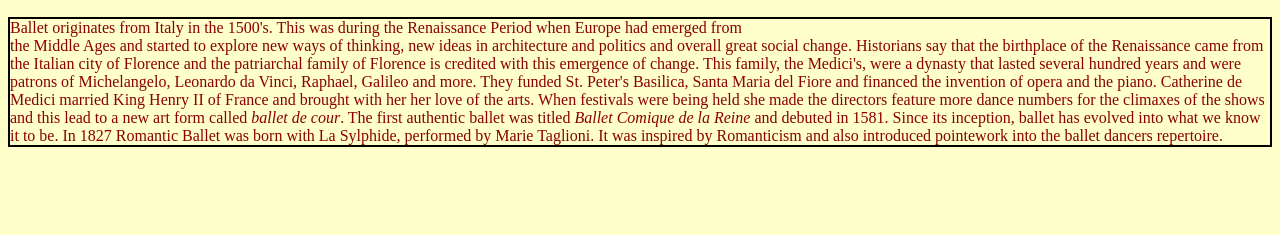
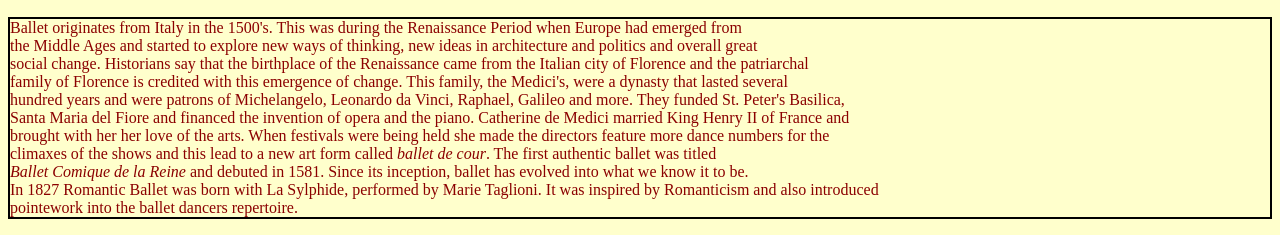
Before and after one commit to LindsayNewton/LindsayNewton.github.io, a plain HTML site: page index.html in a window 1280 px wide. Shown: the part 968-1203 px from the top of the page. Before the commit the page ends 1131 px from the top, so only its background shows below. Drawn offline with Linux system fonts and the light colour scheme.

Commit message:
Update index.html

```diff
--- a/index.html
+++ b/index.html
@@ -13,6 +13,6 @@
      <a href="Ballerinaland.html">Ballerina-land</a>
     <p><i> Ballerina-Land is inspired by two little girls whose faces light up at the mention of Ballerinas. They fully believe that tutus are everyday wear, go with every outfit and that dancing is AMAZING!</i></p>
     <img src="FaveBallerina.JPG" alt="List of Ballerina Favorites" style="width:302.4px; height:403.2px;"/>
-    <p class="cool"> Ballet originates from Italy in the 1500's. This was during the Renaissance Period when Europe had emerged from<br> the Middle Ages and started to explore new ways of thinking, new ideas in architecture and politics and overall great social change. Historians say that the birthplace of the Renaissance came from the Italian city of Florence and the patriarchal family of Florence is credited with this emergence of change. This family, the Medici's, were a dynasty that lasted several hundred years and were patrons of Michelangelo, Leonardo da Vinci, Raphael, Galileo and more. They funded St. Peter's Basilica, Santa Maria del Fiore and financed the invention of opera and the piano. Catherine de Medici married King Henry II of France and brought with her her love of the arts. When festivals were being held she made the directors feature more dance numbers for the climaxes of the shows and this lead to a new art form called <i>ballet de cour</i>. The first authentic ballet was titled<i> Ballet Comique de la Reine</i> and debuted in 1581. Since its inception, ballet has evolved into what we know it to be. In 1827 Romantic Ballet was born with La Sylphide, performed by Marie Taglioni. It was inspired by Romanticism and also introduced pointework into the ballet dancers repertoire.</p>
+    <p class="cool"> Ballet originates from Italy in the 1500's. This was during the Renaissance Period when Europe had emerged from<br> the Middle Ages and started to explore new ways of thinking, new ideas in architecture and politics and overall great<br> social change. Historians say that the birthplace of the Renaissance came from the Italian city of Florence and the patriarchal<br> family of Florence is credited with this emergence of change. This family, the Medici's, were a dynasty that lasted several<br> hundred years and were patrons of Michelangelo, Leonardo da Vinci, Raphael, Galileo and more. They funded St. Peter's Basilica,<br> Santa Maria del Fiore and financed the invention of opera and the piano. Catherine de Medici married King Henry II of France and<br> brought with her her love of the arts. When festivals were being held she made the directors feature more dance numbers for the<br> climaxes of the shows and this lead to a new art form called <i>ballet de cour</i>. The first authentic ballet was titled<br> <i> Ballet Comique de la Reine</i> and debuted in 1581. Since its inception, ballet has evolved into what we know it to be. <br>In 1827 Romantic Ballet was born with La Sylphide, performed by Marie Taglioni. It was inspired by Romanticism and also introduced<br> pointework into the ballet dancers repertoire.</p>
   </body>
 </html>
```
